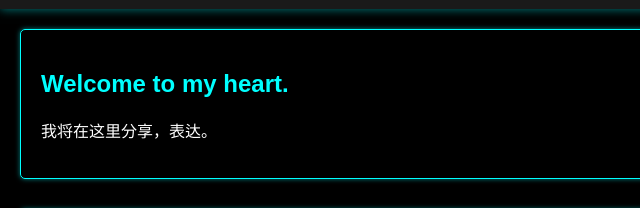
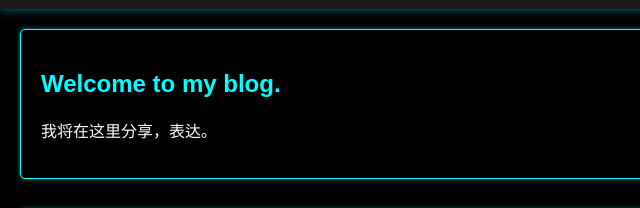
Before and after one commit to Azhen9823/Azhen9823, a plain HTML site: page SECfile/Jieshao/Jieshao.html in a window 1280 px wide. Shown: the part 129-337 px from the top of the page, 0-640 px from the left. Drawn offline with Linux system fonts and the light colour scheme; files whose address does not match are found by name.

Commit message:
Update Jieshao.html

```diff
--- a/SECfile/Jieshao/Jieshao.html
+++ b/SECfile/Jieshao/Jieshao.html
@@ -21,7 +21,7 @@
     </header>
     <main>
       <article>
-        <h2>Welcome to my heart.</h2>
+        <h2>Welcome to my blog.</h2>
         <p>我将在这里分享，表达。</p>
       </article>
       <article>
```
